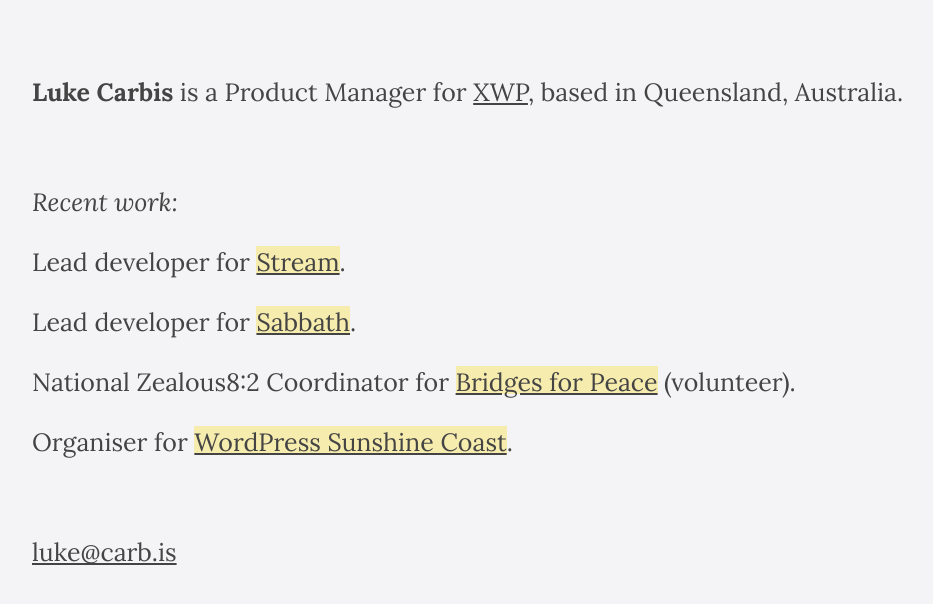
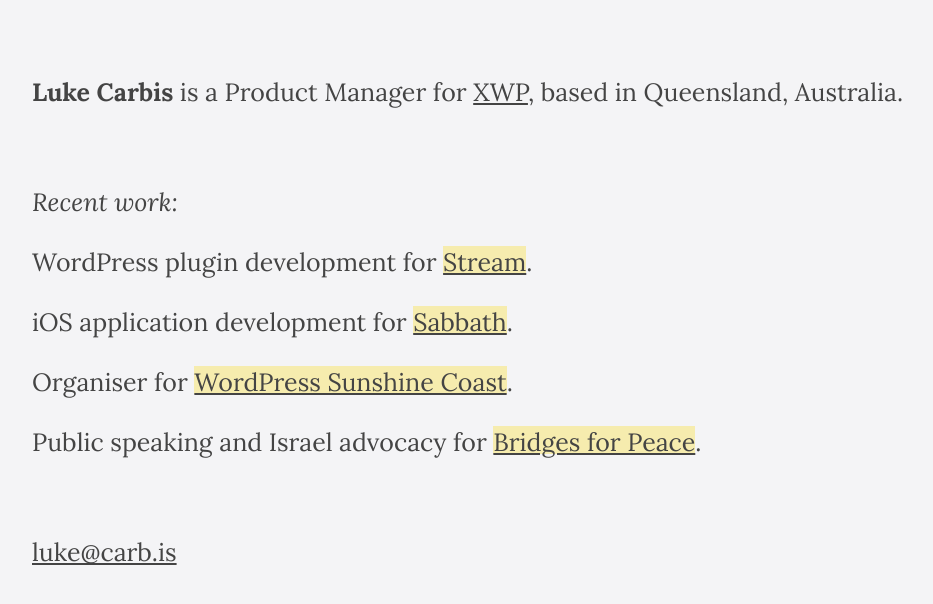
Before and after one commit to lukecarbis/old-carb.is, a Jekyll site: the page built from index.html, in a window 1280 px wide. Shown: the top 604 px of the page, without its empty margins (128-1061 px from the left). Built offline with Jekyll 4.4.1, drawn with Linux system fonts in a browser that asks for light colours.

Commit message:
Update recent work copy

```diff
--- a/_config.yml
+++ b/_config.yml
@@ -11,10 +11,10 @@
 email_encoded: "yhxr@pneo.vf" # see http://rot13.com
 
 work:
-  - "Lead developer for [Stream](http://wp-stream.com)."
-  - "Lead developer for [Sabbath](https://sabbath.io)."
-  - "National Zealous8:2 Coordinator for [Bridges for Peace](http://bridgesforpeace.com) (volunteer)."
+  - "WordPress plugin development for [Stream](http://wp-stream.com)."
+  - "iOS application development for [Sabbath](https://sabbath.io)."
   - "Organiser for [WordPress Sunshine Coast](http://wpsc.co)."
+  - "Public speaking and Israel advocacy for [Bridges for Peace](http://bridgesforpeace.com)."
 
 # Build settings
 markdown: kramdown
```
